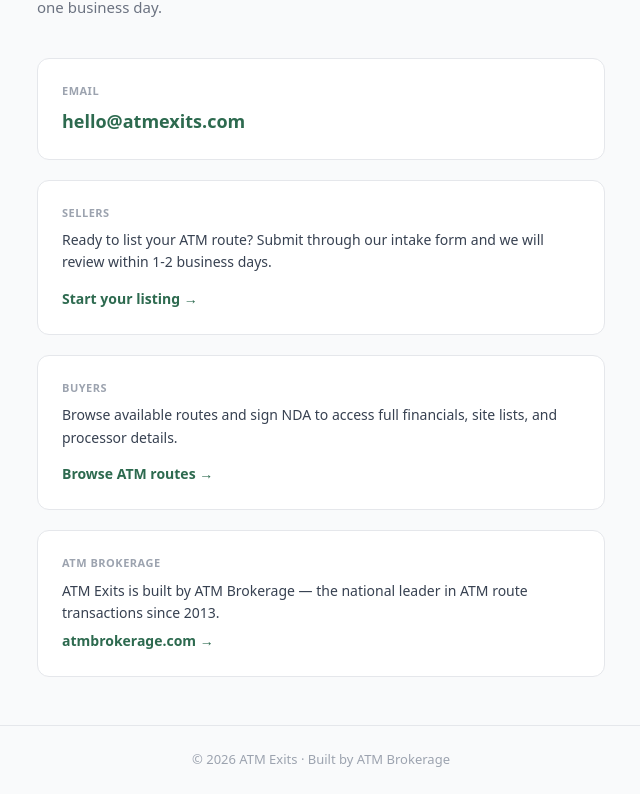
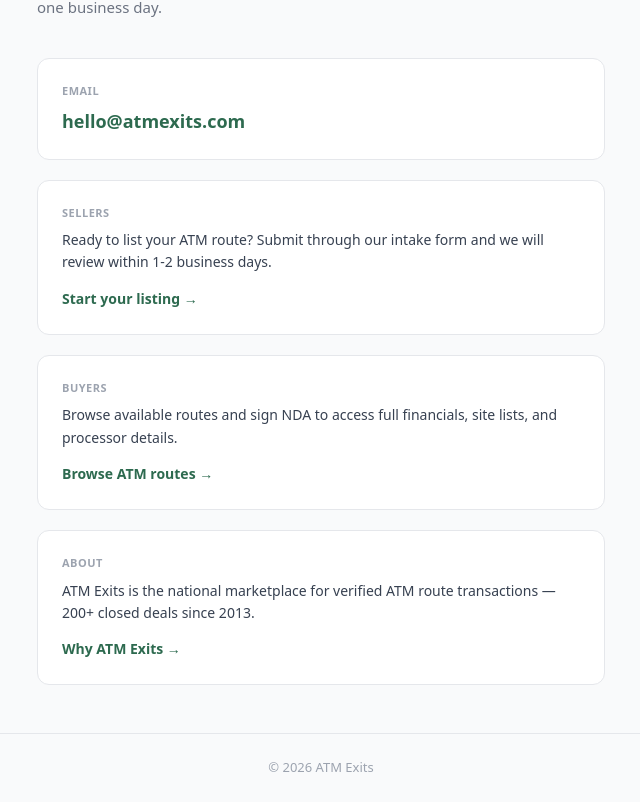
Before and after one commit to jeffsosville/atmexits, a Next.js app: page /contact in a window 1280 px wide. Shown: the part 195-997 px from the top of the page, without its empty margins (319-959 px from the left). Built offline with nearby package versions, Linux system fonts and the light colour scheme; no server answers.

Commit message:
Update contact page content and footer

```diff
--- a/pages/contact.tsx
+++ b/pages/contact.tsx
@@ -33,14 +33,14 @@
               <Link href="/listings" style={{ color: '#2d6a4f', fontWeight: 600, fontSize: '14px', textDecoration: 'none' }}>Browse ATM routes &rarr;</Link>
             </div>
             <div style={{ background: '#fff', border: '1px solid #e5e7eb', borderRadius: '12px', padding: '24px' }}>
-              <div style={{ fontSize: '11px', fontWeight: 700, color: '#9ca3af', letterSpacing: '0.5px', textTransform: 'uppercase', marginBottom: '8px' }}>ATM Brokerage</div>
-              <p style={{ fontSize: '14px', color: '#374151', margin: '0 0 4px', lineHeight: 1.6 }}>ATM Exits is built by ATM Brokerage — the national leader in ATM route transactions since 2013.</p>
-              <a href="https://atmbrokerage.com" target="_blank" rel="noopener noreferrer" style={{ color: '#2d6a4f', fontWeight: 600, fontSize: '14px', textDecoration: 'none' }}>atmbrokerage.com &rarr;</a>
+              <div style={{ fontSize: '11px', fontWeight: 700, color: '#9ca3af', letterSpacing: '0.5px', textTransform: 'uppercase', marginBottom: '8px' }}>About</div>
+              <p style={{ fontSize: '14px', color: '#374151', margin: '0 0 12px', lineHeight: 1.6 }}>ATM Exits is the national marketplace for verified ATM route transactions &mdash; 200+ closed deals since 2013.</p>
+              <Link href="/why" style={{ color: '#2d6a4f', fontWeight: 600, fontSize: '14px', textDecoration: 'none' }}>Why ATM Exits &rarr;</Link>
             </div>
           </div>
         </div>
         <footer style={{ borderTop: '1px solid #e5e7eb', padding: '24px 16px', textAlign: 'center', fontSize: '13px', color: '#9ca3af' }}>
-          &copy; 2026 ATM Exits &middot; Built by ATM Brokerage
+          &copy; 2026 ATM Exits
         </footer>
       </div>
     </>
```
